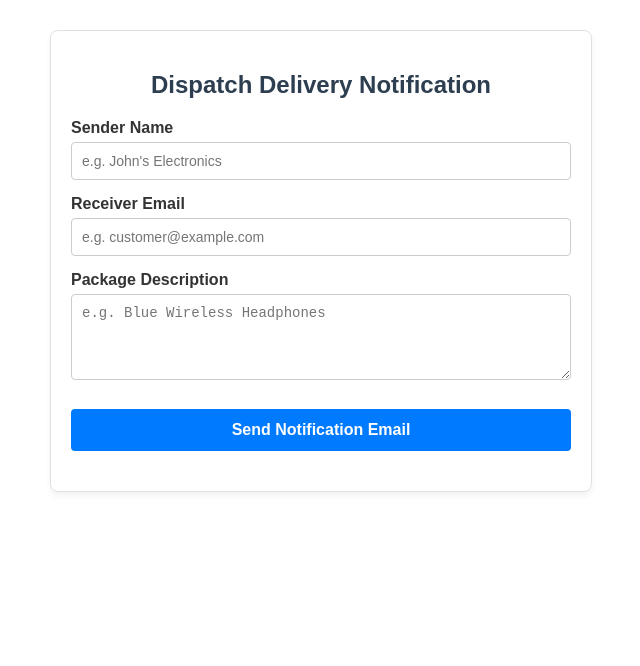
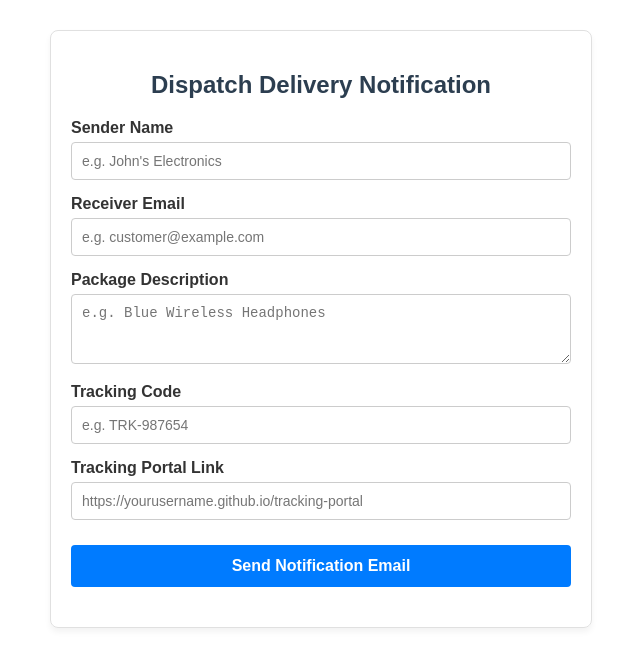
Before and after one commit to pixel410/Email-notifier, a website: page index.html in a window 1280 px wide. Shown: the whole page, without its empty margins (319-959 px from the left). Drawn offline with nearby package versions, Linux system fonts and the light colour scheme.

Commit message:
Update index.html

```diff
--- a/index.html
+++ b/index.html
@@ -76,7 +76,13 @@
     <input type="email" id="receiverEmail" required placeholder="e.g. customer@example.com">
 
     <label for="packageDesc">Package Description</label>
-    <textarea id="packageDesc" rows="4" required placeholder="e.g. Blue Wireless Headphones"></textarea>
+    <textarea id="packageDesc" rows="3" required placeholder="e.g. Blue Wireless Headphones"></textarea>
+
+    <label for="trackingCode">Tracking Code</label>
+    <input type="text" id="trackingCode" required placeholder="e.g. TRK-987654">
+
+    <label for="trackingUrl">Tracking Portal Link</label>
+    <input type="url" id="trackingUrl" placeholder="https://yourusername.github.io/tracking-portal" required>
 
     <button type="submit" id="submitBtn">Send Notification Email</button>
   </form>
@@ -97,7 +103,9 @@
       const templateParams = {
         sender_name: document.getElementById('senderName').value,
         to_email: document.getElementById('receiverEmail').value,
-        package_description: document.getElementById('packageDesc').value
+        package_description: document.getElementById('packageDesc').value,
+        tracking_code: document.getElementById('trackingCode').value,
+        tracking_url: document.getElementById('trackingUrl').value
       };
 
       // Configured with your Service ID and Template ID
```
